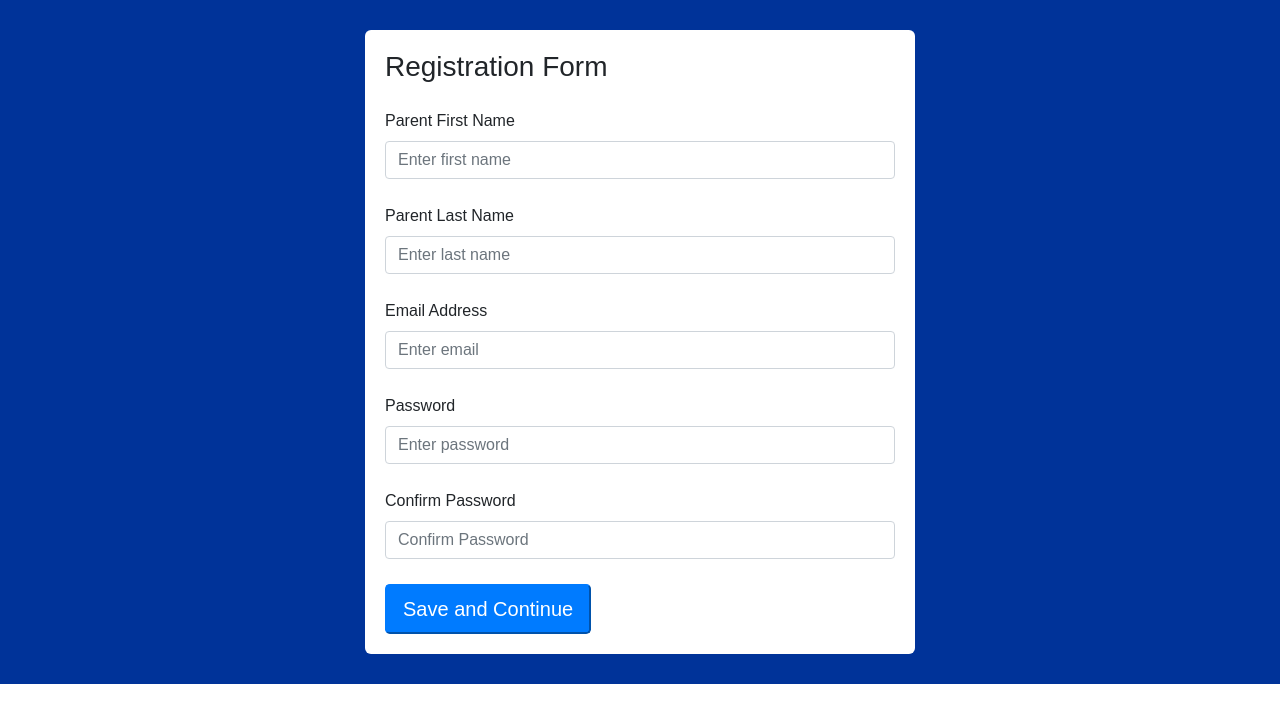
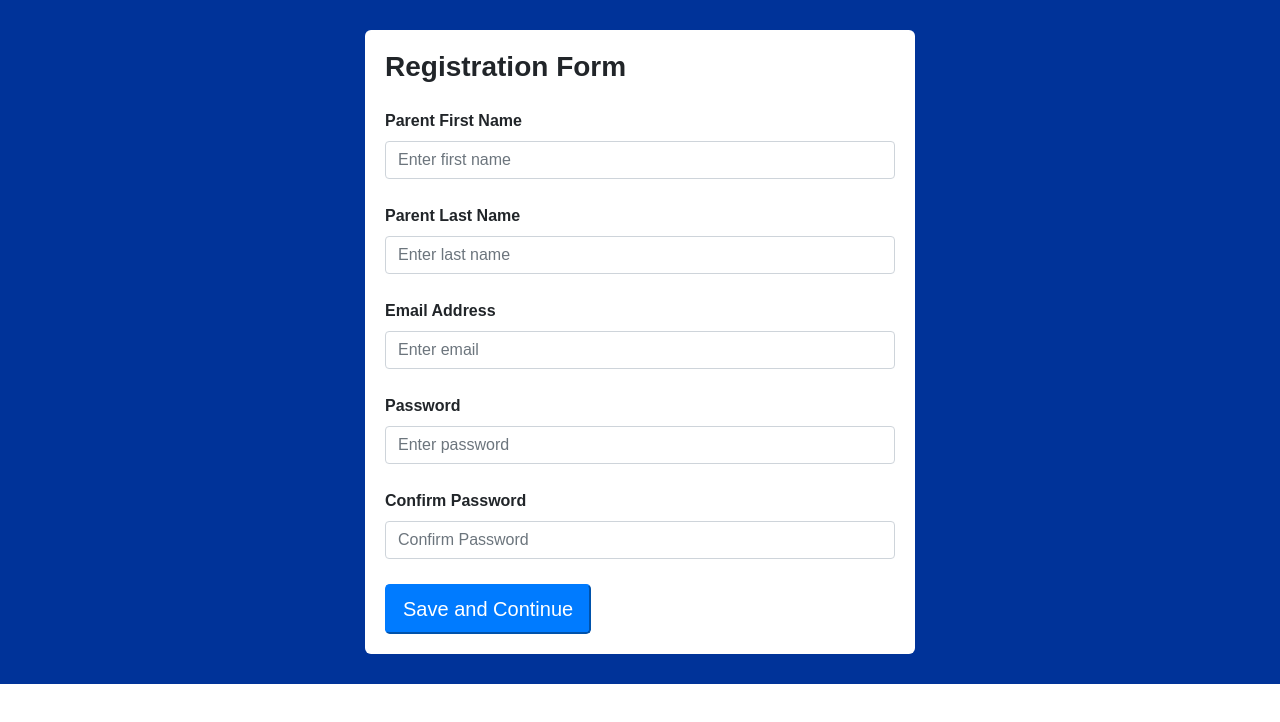
Before and after one commit to jdd2130770/education-project, a React (Create React App) app in the folder client/: page / in a window 1280 px wide. Shown: the top 722 px of the page. Built offline with nearby package versions, Linux system fonts and the light colour scheme.

Commit message:
registration form

```diff
--- a/client/src/components/RegistrationForm/RegistrationForm.css
+++ b/client/src/components/RegistrationForm/RegistrationForm.css
@@ -23,3 +23,11 @@
  select{
     margin-top:3px;
   }
+
+ h1,h2,h3,h4,h5,h6{
+     font-weight:bold;
+ }
+
+ label{
+     font-weight:bold;
+ }
```
